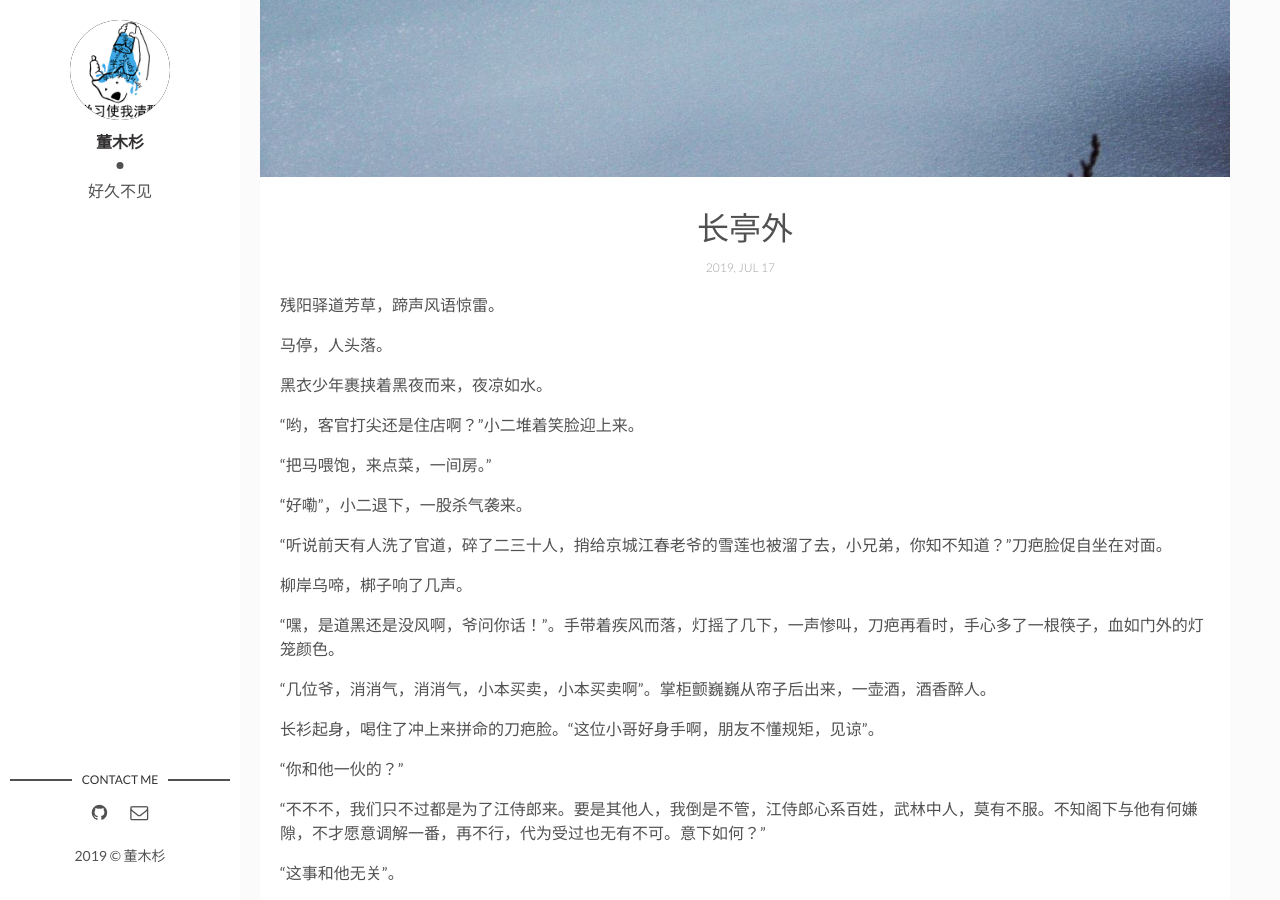
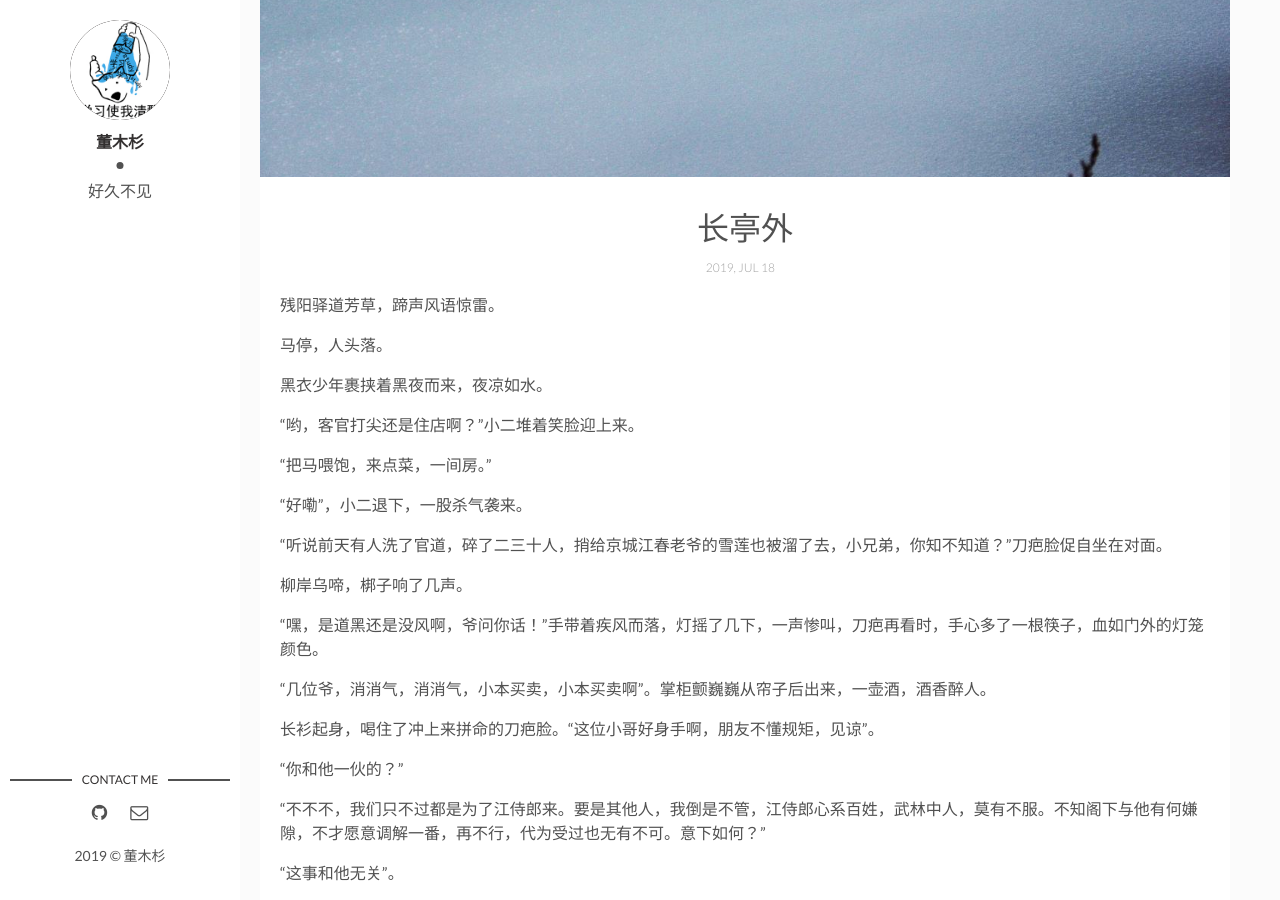
Before and after one commit to doctormus/doctormus.github.io, a Jekyll site: the page built from _posts/2019-07-18-writting5.md, in a window 1280 px wide and 900 px high, scrolled down 343 px. Built offline with Jekyll 4.4.1, drawn with Linux system fonts in a browser that asks for light colours; comment, search, counter and statistics services are not loaded.

Commit message:
fix the time

```diff
--- a/_config.yml
+++ b/_config.yml
@@ -11,7 +11,7 @@ site-twitter: #if your site has a twitter account, enter it here
 # Author Settings
 author: 董木杉 # add your name
 author-img: doctormus.jpg # add your photo
-about-author: 好久不见 # add description
+about-author: 好久不见<br> # add description
 social-twitter: # add your Twitter handle
 social-facebook: # add your Facebook handle
 social-github: doctormus # add your Github handle
--- a/_posts/2019-07-18-writting5.md
+++ b/_posts/2019-07-18-writting5.md
@@ -1,7 +1,7 @@
 ---
 layout: post
 title: 长亭外
-date: 2019-07-17 19:32:20 +0300
+date: 2019-07-18 18:32:20 +0300
 description: 江湖路远，山高水长.  # Add post description (optional)
 img: snow.jpg # Add image post (optional)
 fig-caption: # Add figcaption (optional)
@@ -24,7 +24,7 @@ tags: [小说]
 
 柳岸乌啼，梆子响了几声。
 
-“嘿，是道黑还是没风啊，爷问你话！”。手带着疾风而落，灯摇了几下，一声惨叫，刀疤再看时，手心多了一根筷子，血如门外的灯笼颜色。
+“嘿，是道黑还是没风啊，爷问你话！”手带着疾风而落，灯摇了几下，一声惨叫，刀疤再看时，手心多了一根筷子，血如门外的灯笼颜色。
 
 “几位爷，消消气，消消气，小本买卖，小本买卖啊”。掌柜颤巍巍从帘子后出来，一壶酒，酒香醉人。
 
```
Also changed, not shown: _posts/2019-07-18-writting1.md (+1 -1 lines).
